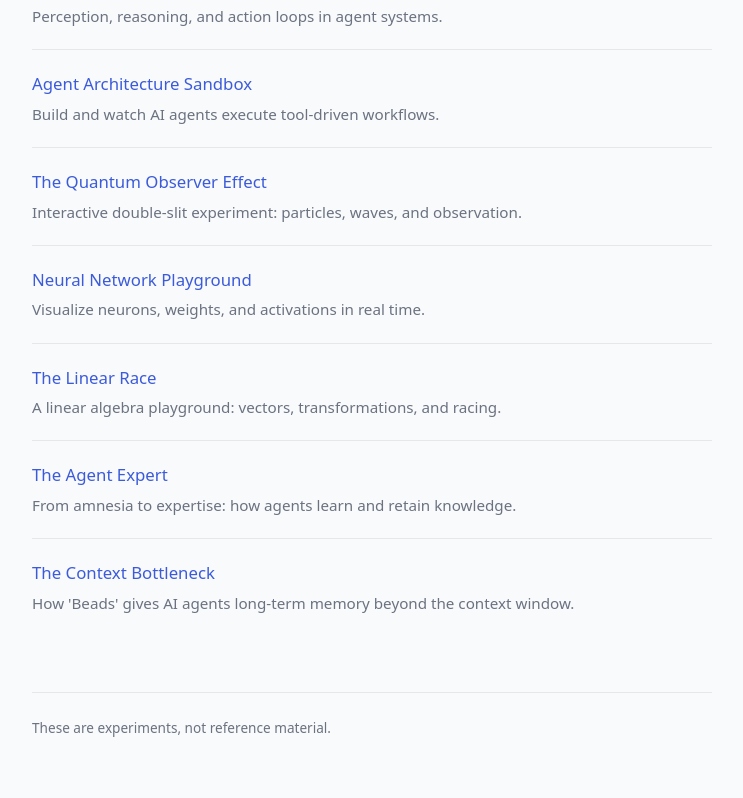
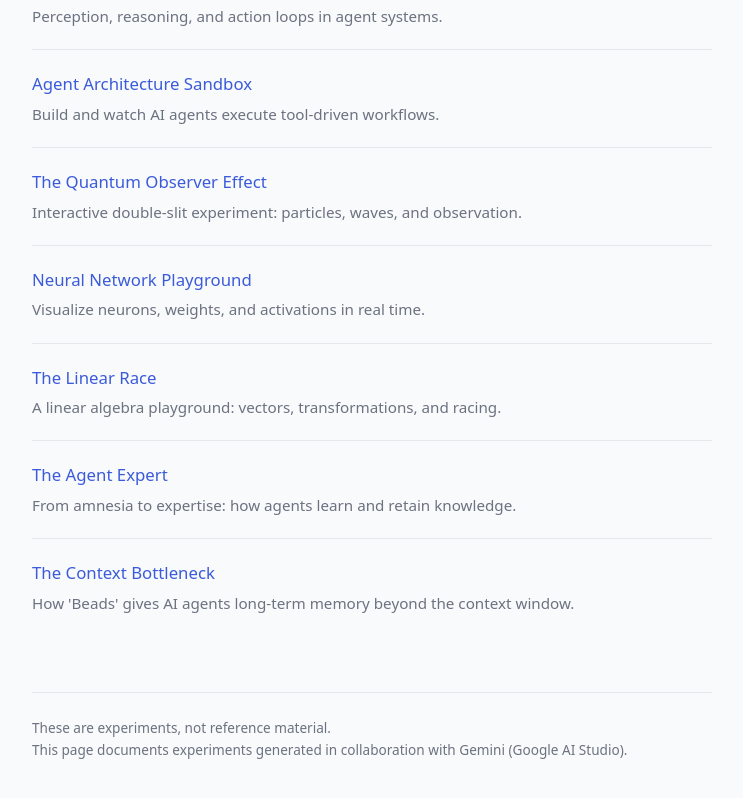
Before and after one commit to ElizaZadura/explorable-experiments, a plain HTML site: page index.html in a window 1280 px wide. Shown: the part 1251-2049 px from the top of the page, without its empty margins (268-1011 px from the left). Drawn offline with Linux system fonts and the light colour scheme.

Commit message:
Add Gemini collaboration note

```diff
--- a/index.html
+++ b/index.html
@@ -255,6 +255,7 @@
 
     <footer>
       These are experiments, not reference material.
+      <div>This page documents experiments generated in collaboration with Gemini (Google AI Studio).</div>
     </footer>
   </main>
 </body>
```
